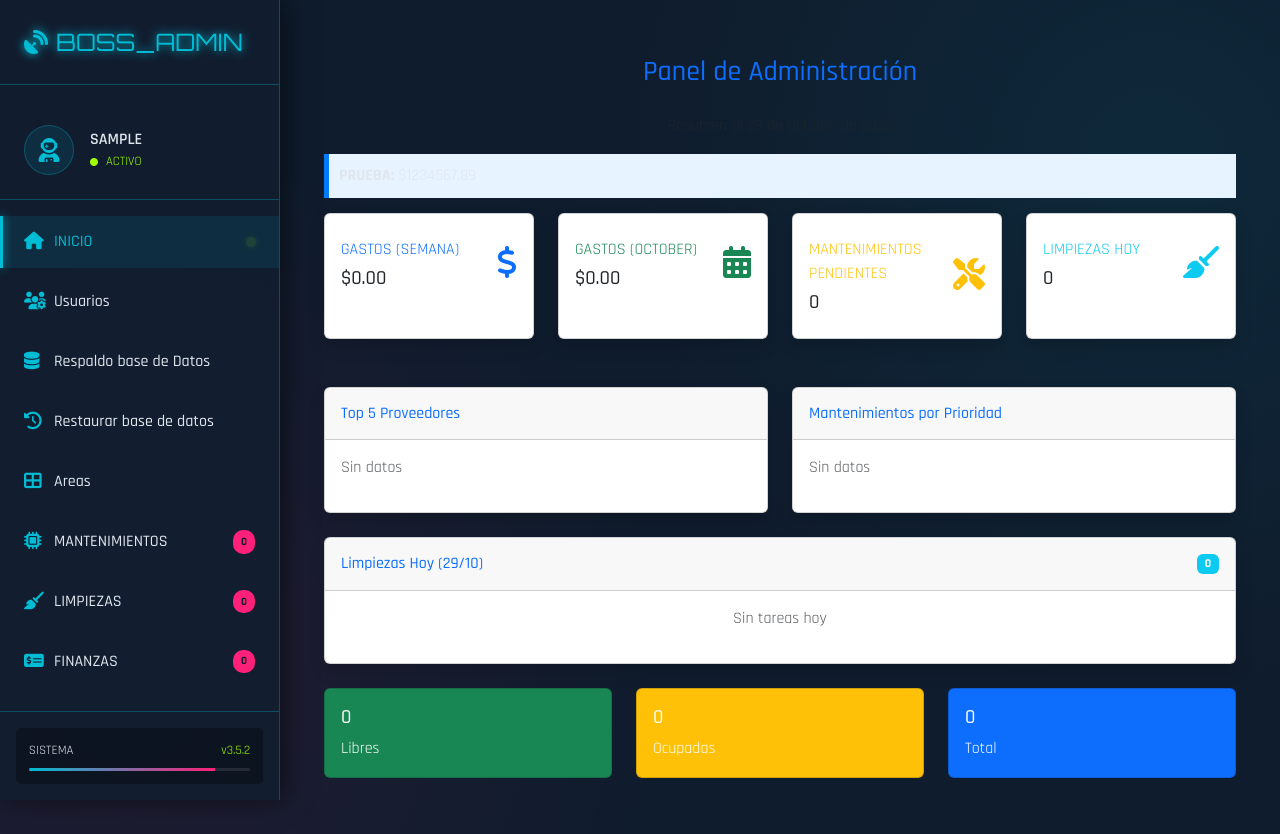
After one commit to abnerck/Boss, a Django app: page /administracion/ in a window 1280 px wide. The commit adds this page. Run offline with Django 5.2, Linux system fonts and the light colour scheme; the visitor is signed in with stand-in values (Sample User, id 1); data that the repository does not hold is empty; some libraries are stand-ins or nearby versions.

Commit message:
Adminsitracion creada

```diff
--- a/proyectoosel/settings.py
+++ b/proyectoosel/settings.py
@@ -40,10 +40,11 @@ INSTALLED_APPS = [
     'django.contrib.sessions',
     'django.contrib.messages',
     'django.contrib.staticfiles',
+    'django.contrib.humanize',  # AÑADE ESTA LÍNEA
     'tasks',
+    'widget_tweaks',
     'cleaning',
 ]
-
 MIDDLEWARE = [
     'django.middleware.security.SecurityMiddleware',
     'django.contrib.sessions.middleware.SessionMiddleware',
--- a/proyectoosel/urls.py
+++ b/proyectoosel/urls.py
@@ -62,7 +62,7 @@ urlpatterns = [
     path('restore/', views.restore_database, name='restore'),
 
     path('cleaning/', include('cleaning.urls')),
-
+    path('administracion/', views.administracion, name='administracion'),
 ]
 if settings.DEBUG:
     urlpatterns += static(settings.MEDIA_URL, document_root=settings.MEDIA_ROOT)
--- /dev/null
+++ b/tasks/templates/administracion.html
@@ -0,0 +1,242 @@
+{% extends 'base.html' %}
+
+{% block title %}Panel de Administración{% endblock %}
+
+{% block content %}
+<div class="container-fluid py-4">
+    <h1 class="h3 mb-4 text-center text-primary">
+        Panel de Administración
+    </h1>
+    <p class="text-center text-muted">Resumen al {{ hoy|date:"d \\d\\e F \\d\\e Y" }}</p>
+
+    <!-- PRUEBA -->
+    <div style="background: #e7f3ff; padding: 10px; margin: 15px 0; border-left: 5px solid #007bff;">
+        <strong>PRUEBA:</strong> ${{ 1234567.89|floatformat:2 }}
+    </div>
+
+    <!-- TARJETAS -->
+    <div class="row g-4 mb-5">
+        <div class="col-md-3">
+            <div class="card border-left-primary shadow h-100 py-2">
+                <div class="card-body">
+                    <div class="row no-gutters align-items-center">
+                        <div class="col mr-2">
+                            <div class="text-xs font-weight-bold text-primary text-uppercase mb-1">
+                                Gastos (Semana)
+                            </div>
+                            <div class="h5 mb-0 font-weight-bold text-gray-800">
+                                ${{ total_gastos_semana|floatformat:2 }}
+                            </div>
+                        </div>
+                        <div class="col-auto">
+                            <i class="fas fa-dollar-sign fa-2x text-primary"></i>
+                        </div>
+                    </div>
+                </div>
+            </div>
+        </div>
+
+        <div class="col-md-3">
+            <div class="card border-left-success shadow h-100 py-2">
+                <div class="card-body">
+                    <div class="row no-gutters align-items-center">
+                        <div class="col mr-2">
+                            <div class="text-xs font-weight-bold text-success text-uppercase mb-1">
+                                Gastos ({{ nombre_mes }})
+                            </div>
+                            <div class="h5 mb-0 font-weight-bold text-gray-800">
+                                ${{ total_gastos_mes|floatformat:2 }}
+                            </div>
+                        </div>
+                        <div class="col-auto">
+                            <i class="fas fa-calendar-alt fa-2x text-success"></i>
+                        </div>
+                    </div>
+                </div>
+            </div>
+        </div>
+
+        <div class="col-md-3">
+            <div class="card border-left-warning shadow h-100 py-2">
+                <div class="card-body">
+                    <div class="row no-gutters align-items-center">
+                        <div class="col mr-2">
+                            <div class="text-xs font-weight-bold text-warning text-uppercase mb-1">
+                                Mantenimientos Pendientes
+                            </div>
+                            <div class="h5 mb-0 font-weight-bold text-gray-800">
+                                {{ mant_pendientes }}
+                            </div>
+                        </div>
+                        <div class="col-auto">
+                            <i class="fas fa-tools fa-2x text-warning"></i>
+                        </div>
+                    </div>
+                </div>
+            </div>
+        </div>
+
+        <div class="col-md-3">
+            <div class="card border-left-info shadow h-100 py-2">
+                <div class="card-body">
+                    <div class="row no-gutters align-items-center">
+                        <div class="col mr-2">
+                            <div class="text-xs font-weight-bold text-info text-uppercase mb-1">
+                                Limpiezas Hoy
+                            </div>
+                            <div class="h5 mb-0 font-weight-bold text-gray-800">
+                                {{ limpieza_hoy.count }}
+                            </div>
+                        </div>
+                        <div class="col-auto">
+                            <i class="fas fa-broom fa-2x text-info"></i>
+                        </div>
+                    </div>
+                </div>
+            </div>
+        </div>
+    </div>
+
+    <!-- PROVEEDORES + PRIORIDAD -->
+    <div class="row">
+        <div class="col-lg-6 mb-4">
+            <div class="card shadow">
+                <div class="card-header py-3">
+                    <h6 class="m-0 font-weight-bold text-primary">Top 5 Proveedores</h6>
+                </div>
+                <div class="card-body">
+                    {% if gastos_por_proveedor %}
+                    <table class="table table-sm">
+                        <thead><tr><th>Proveedor</th><th class="text-end">Total</th><th>Reg</th></tr></thead>
+                        <tbody>
+                            {% for p in gastos_por_proveedor %}
+                            <tr>
+                                <td>{{ p.proveedor|default:"Sin proveedor" }}</td>
+                                <td class="text-end">${{ p.total|floatformat:2 }}</td>
+                                <td class="text-center">{{ p.count }}</td>
+                            </tr>
+                            {% endfor %}
+                        </tbody>
+                    </table>
+                    {% else %}
+                    <p class="text-muted">Sin datos</p>
+                    {% endif %}
+                </div>
+            </div>
+        </div>
+
+        <div class="col-lg-6 mb-4">
+            <div class="card shadow">
+                <div class="card-header py-3">
+                    <h6 class="m-0 font-weight-bold text-primary">Mantenimientos por Prioridad</h6>
+                </div>
+                <div class="card-body">
+                    {% if mant_por_prioridad %}
+                    <table class="table table-sm">
+                        <thead><tr><th>Prioridad</th><th class="text-center">Cant.</th></tr></thead>
+                        <tbody>
+                            {% for m in mant_por_prioridad %}
+                            <tr>
+                                <td>
+                                    <span class="badge
+                                        {% if m.prioridad == 'Alta' %}bg-danger
+                                        {% elif m.prioridad == 'Media' %}bg-warning
+                                        {% else %}bg-secondary{% endif %}">
+                                        {{ m.prioridad|default:"Sin prioridad" }}
+                                    </span>
+                                </td>
+                                <td class="text-center">{{ m.count }}</td>
+                            </tr>
+                            {% endfor %}
+                        </tbody>
+                    </table>
+                    {% else %}
+                    <p class="text-muted">Sin datos</p>
+                    {% endif %}
+                </div>
+            </div>
+        </div>
+    </div>
+
+    <!-- LIMPIEZA HOY -->
+    <div class="row">
+        <div class="col-12">
+            <div class="card shadow">
+                <div class="card-header py-3 d-flex justify-content-between">
+                    <h6 class="m-0 font-weight-bold text-primary">
+                        Limpiezas Hoy ({{ hoy|date:"d/m" }})
+                    </h6>
+                    <span class="badge bg-info">{{ limpieza_hoy.count }}</span>
+                </div>
+                <div class="card-body">
+                    {% if limpieza_hoy %}
+                    <div class="table-responsive">
+                        <table class="table table-hover">
+                            <thead><tr><th>Hora</th><th>Título</th><th>Área</th><th>Resp.</th><th>Estado</th></tr></thead>
+                            <tbody>
+                                {% for l in limpieza_hoy %}
+                                <tr>
+                                    <td>{{ l.fecha_programada|time:"H:i" }}</td>
+                                    <td>{{ l.titulo }}</td>
+                                    <td>{{ l.area }}</td>
+                                    <td>{{ l.responsable }}</td>
+                                    <td>
+                                        <span class="badge
+                                            {% if l.estado == 'Completado' %}bg-success
+                                            {% elif l.estado == 'En progreso' %}bg-warning
+                                            {% else %}bg-secondary{% endif %}">
+                                            {{ l.estado }}
+                                        </span>
+                                    </td>
+                                </tr>
+                                {% endfor %}
+                            </tbody>
+                        </table>
+                    </div>
+                    {% else %}
+                    <p class="text-muted text-center">Sin tareas hoy</p>
+                    {% endif %}
+                </div>
+            </div>
+        </div>
+    </div>
+
+    <!-- ÁREAS -->
+    <div class="row mt-4">
+        <div class="col-md-4">
+            <div class="card text-white bg-success">
+                <div class="card-body">
+                    <h5>{{ areas_libres }}</h5>
+                    <p class="mb-0">Libres</p>
+                </div>
+            </div>
+        </div>
+        <div class="col-md-4">
+            <div class="card text-white bg-warning">
+                <div class="card-body">
+                    <h5>{{ areas_ocupadas }}</h5>
+                    <p class="mb-0">Ocupadas</p>
+                </div>
+            </div>
+        </div>
+        <div class="col-md-4">
+            <div class="card text-white bg-primary">
+                <div class="card-body">
+                    <h5>{{ total_areas }}</h5>
+                    <p class="mb-0">Total</p>
+                </div>
+            </div>
+        </div>
+    </div>
+</div>
+{% endblock %}
+
+{% block extra_css %}
+<link href="https://cdn.jsdelivr.net/npm/@fortawesome/fontawesome-free@6.0.0/css/all.min.css" rel="stylesheet">
+<style>
+    .border-left-primary { border-left: .25rem solid #4e73df !important; }
+    .border-left-success { border-left: .25rem solid #1cc88a !important; }
+    .border-left-warning { border-left: .25rem solid #f6c23e !important; }
+    .border-left-info { border-left: .25rem solid #36b9cc !important; }
+</style>
+{% endblock %}
--- a/tasks/templates/base.html
+++ b/tasks/templates/base.html
@@ -627,7 +627,7 @@
                     </a>
                 </li>
                 <li class="cyber-menu-item">
-                    <a href="/admin/" class="cyber-menu-link">
+                    <a href="/administracion/" class="cyber-menu-link">
                         <span class="cyber-menu-icon">
                             <i class="fas fa-user-shield"></i>
                         </span>
--- a/tasks/views.py
+++ b/tasks/views.py
@@ -18,6 +18,10 @@ from django.contrib.auth.decorators import login_required
 from django.utils import timezone
 from django.contrib import messages
 from cleaning.views import cleaning_schedule ,cleaning_reports
+from django.db.models import Sum, Count, Q
+from django.utils import timezone
+from datetime import timedelta
+import calendar
 
 
 def password_reset_view(request):
@@ -427,3 +431,82 @@ def calendario_de_limpieza(request):
     response = cleaning_reports (request)
 
     return(response)
+
+
+
+
+
+@login_required
+@user_passes_test(lambda u: u.is_superuser)  # Solo admins
+def administracion(request):
+    hoy = timezone.now().date()
+    inicio_semana = hoy - timedelta(days=hoy.weekday())  # Lunes
+    fin_semana = inicio_semana + timedelta(days=6)
+    inicio_mes = hoy.replace(day=1)
+    fin_mes = inicio_mes.replace(month=inicio_mes.month % 12 + 1, day=1) - timedelta(days=1)
+
+    # === FINANZAS ===
+    finanzas_semana = Finanza.objects.filter(fecha__range=[inicio_semana, fin_semana])
+    finanzas_mes = Finanza.objects.filter(fecha__range=[inicio_mes, fin_mes])
+
+    total_semana = finanzas_semana.aggregate(total=Sum('total'))['total'] or 0
+    total_mes = finanzas_mes.aggregate(total=Sum('total'))['total'] or 0
+
+    gastos_por_proveedor = finanzas_mes.values('proveedor').annotate(
+        total=Sum('total'), count=Count('id')
+    ).exclude(proveedor__isnull=True).exclude(proveedor='')[:5]
+
+    # === MANTENIMIENTOS ===
+    mant_pendientes = Mantenimientos.objects.filter(~Q(estado="Completado")).count()
+    mant_completados_semana = Mantenimientos.objects.filter(
+        estado="Completado", fecha_completado__range=[inicio_semana, fin_semana]
+    ).count()
+
+    mant_por_prioridad = Mantenimientos.objects.values('prioridad').annotate(
+        count=Count('id')
+    ).exclude(prioridad__isnull=True).exclude(prioridad='')
+
+    # === LIMPIEZA ===
+    limpieza_pendiente = Limpieza.objects.filter(estado='Pendiente').count()
+    limpieza_completada_semana = Limpieza.objects.filter(
+        estado='Completado', fecha_programada__range=[inicio_semana, fin_semana]
+    ).count()
+
+    limpieza_hoy = Limpieza.objects.filter(
+        fecha_programada__date=hoy
+    ).order_by('fecha_programada')
+
+    # === ÁREAS ===
+    areas_ocupadas = Area.objects.filter(estado="Ocupado").count()
+    areas_libres = Area.objects.filter(estado="Libre").count()
+    total_areas = Area.objects.count()
+
+    context = {
+        # Finanzas
+        'total_gastos_semana': total_semana,
+        'total_gastos_mes': total_mes,
+        'gastos_por_proveedor': gastos_por_proveedor,
+
+        # Mantenimientos
+        'mant_pendientes': mant_pendientes,
+        'mant_completados_semana': mant_completados_semana,
+        'mant_por_prioridad': mant_por_prioridad,
+
+        # Limpieza
+        'limpieza_pendiente': limpieza_pendiente,
+        'limpieza_completada_semana': limpieza_completada_semana,
+        'limpieza_hoy': limpieza_hoy,
+
+        # Áreas
+        'areas_ocupadas': areas_ocupadas,
+        'areas_libres': areas_libres,
+        'total_areas': total_areas,
+
+        # Fechas
+        'hoy': hoy,
+        'inicio_semana': inicio_semana,
+        'fin_semana': fin_semana,
+        'nombre_mes': calendar.month_name[hoy.month],
+    }
+
+    return render(request, 'administracion.html', context)
```
